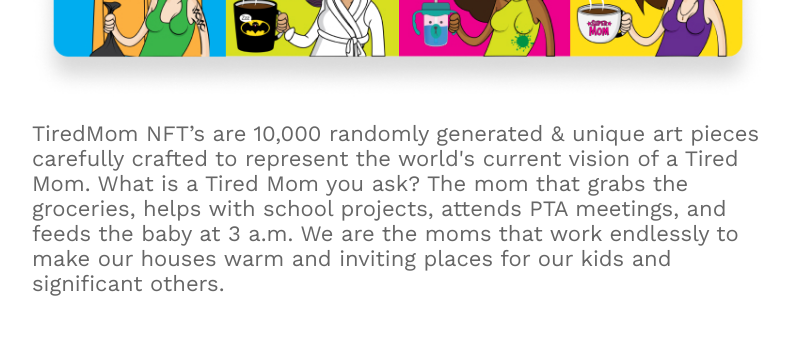
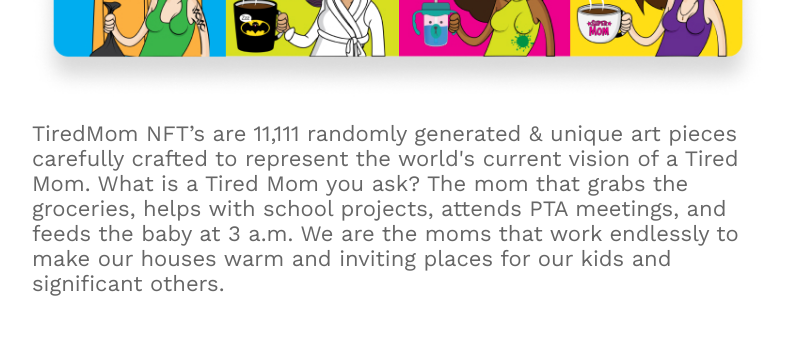
Before and after one commit to Tired-Moms/website-TM, a React (Create React App) app: page / in a window 1280 px wide. Shown: the part 1060-1401 px from the top of the page, without its empty margins (242-1036 px from the left). Built offline with nearby package versions, Linux system fonts and the light colour scheme.

Commit message:
Update collection number

```diff
--- a/public/index.html
+++ b/public/index.html
@@ -6,7 +6,7 @@
   <link rel="icon" href="%PUBLIC_URL%/favicon.ico" />
   <meta name="viewport" content="width=device-width, initial-scale=1" />
   <meta name="theme-color" content="#000000" />
-  <meta name="description" content="TiredMom NFT’s are 10,000 randomly generated & unique art pieces
+  <meta name="description" content="TiredMom NFT’s are 11,111 randomly generated & unique art pieces
       carefully crafted to represent the world's current vision of a
       Tired Mom." />
   <link rel="apple-touch-icon" href="%PUBLIC_URL%/logo192.png" />
--- a/src/components/Homepage.js
+++ b/src/components/Homepage.js
@@ -24,7 +24,7 @@ export default function Homepage() {
 						<img src={hLogo} alt="Tired Moms logo" className="hLogo" />
 						<img src={testImg} alt="Test" className="colTM" />
 						<p>
-							TiredMom NFT’s are 10,000 randomly generated & unique art pieces
+							TiredMom NFT’s are 11,111 randomly generated & unique art pieces
 							carefully crafted to represent the world's current vision of a
 							Tired Mom. What is a Tired Mom you ask? The mom that grabs the
 							groceries, helps with school projects, attends PTA meetings, and
--- a/src/components/partialComponents/Faq.js
+++ b/src/components/partialComponents/Faq.js
@@ -12,7 +12,7 @@ export default function Faq() {
 				<li>What’s the total number available to mint?</li>
 				<ul>
 					<li>
-						Total number to be minted is 10,000. 250 will be reserved for
+						Total number to be minted is 11,111. 250 will be reserved for
 						marketing pre and post mint.
 					</li>
 				</ul>
```
